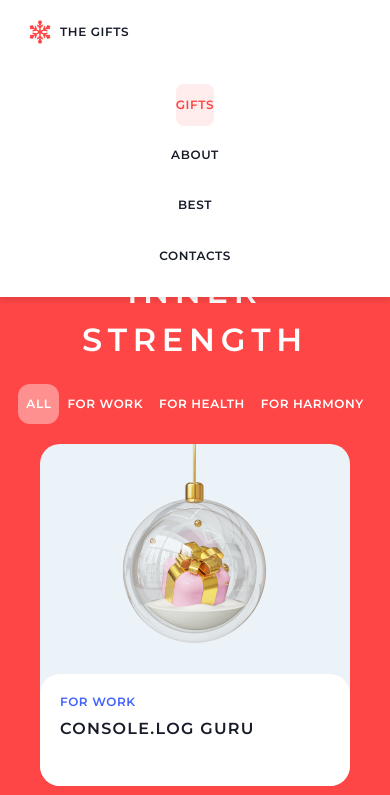
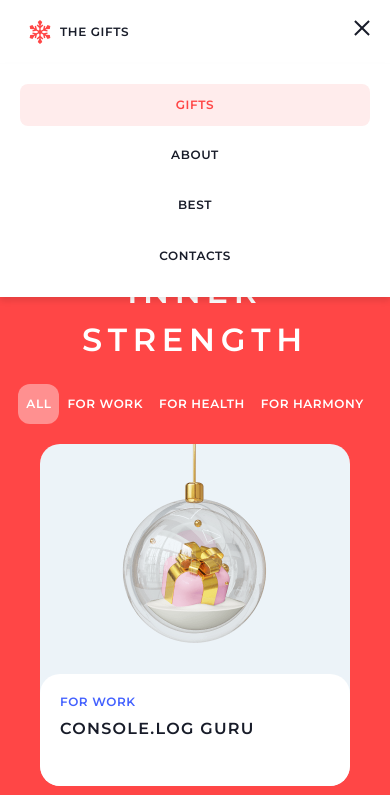
Before and after one commit to taorminak/christmas-shop, a plain HTML site: page christmas-shop/gifts.html in a window 390 px wide. Both pictures are taken after a click on the button "Menu". Shown: the top 795 px of the page. Drawn offline with Linux system fonts and the light colour scheme.

Commit message:
fix: fix burger menu

```diff
--- a/christmas-shop/assets/styles/gifts.css
+++ b/christmas-shop/assets/styles/gifts.css
@@ -631,20 +631,22 @@ html {
     top: 8px;
   }
 
-  .burger-menu.active::before {
-    transform: translateY(7px) rotate(45deg);
+  .burger-menu.active .burger-line {
+    transform: translateX(-50%) rotate(45deg);
   }
 
-  .burger-menu.active .burger-line {
-    opacity: 0;
+  .burger-menu.active .burger-line::before {
+    transform: rotate(-90deg);
+    top: -0.5px;
+    left: 0px;
+  }
+  .nav-links {
+    display: none;
   }
 
-  .burger-menu.active::after {
-    transform: translateY(-7px) rotate(-45deg);
-  }
-
-  .nav-links {
-    display: none;
+  .nav-item.active {
+    width: 100%;
+    flex-grow: 1;
   }
 
   .burger-menu {
@@ -723,7 +725,6 @@ html {
     height: 704px;
   }
 
-
   .filter-tabs {
     flex-wrap: nowrap;
     white-space: nowrap;
@@ -741,7 +742,6 @@ html {
 }
 
 @media (hover: none) {
-
   .nav-item:hover,
   .btn-primary:hover,
   .social-link:hover,
--- a/christmas-shop/assets/styles/styles.css
+++ b/christmas-shop/assets/styles/styles.css
@@ -931,7 +931,7 @@ html {
     width: 20px;
     height: 2px;
     background-color: var(--dark);
-    transition: transform 0.3s ease-in-out;
+    transition: all 0.3s ease-in-out;
     left: 50%;
     transform: translate(-50%);
   }
@@ -944,16 +944,14 @@ html {
     top: 8px;
   }
 
-  .burger-menu.active::before {
-    transform: translateY(7px) rotate(45deg);
+  .burger-menu.active .burger-line {
+    transform: translateX(-50%) rotate(45deg);
   }
 
-  .burger-menu.active .burger-line {
-    opacity: 0;
-  }
-
-  .burger-menu.active::after {
-    transform: translateY(-7px) rotate(-45deg);
+  .burger-menu.active .burger-line::before {
+    transform: rotate(-90deg);
+    top: -0.5px;
+    left: 0px;
   }
 
   .nav-links {
```
Lines whose indentation alone changed are shown as unchanged.
